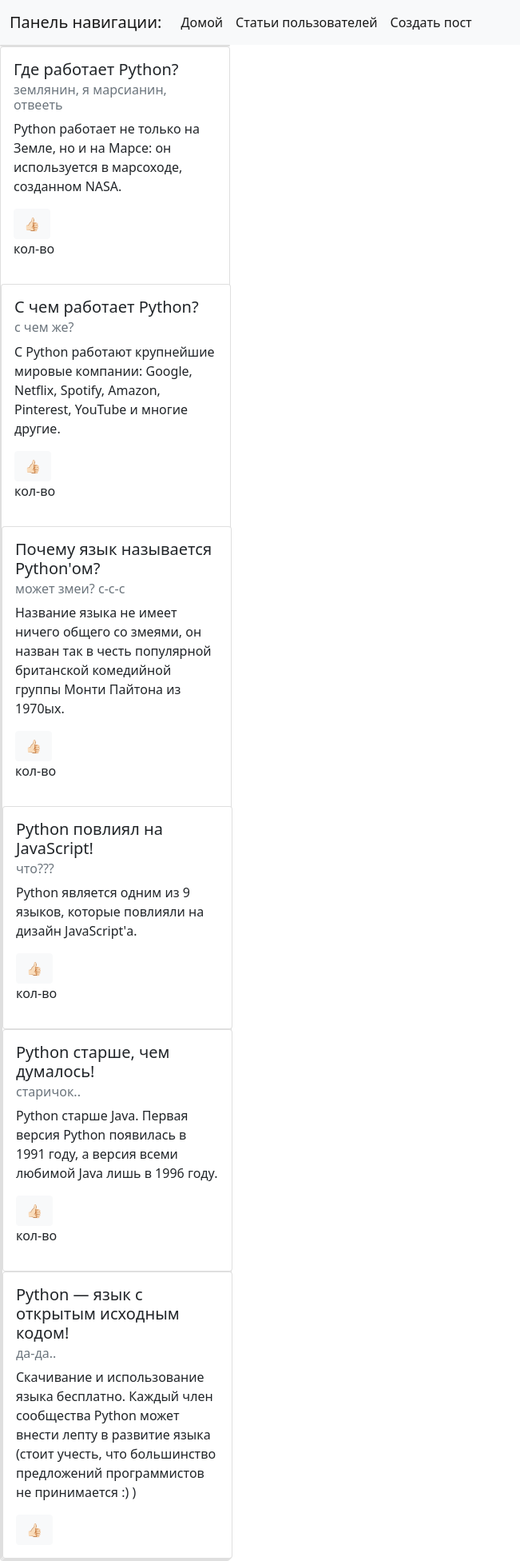
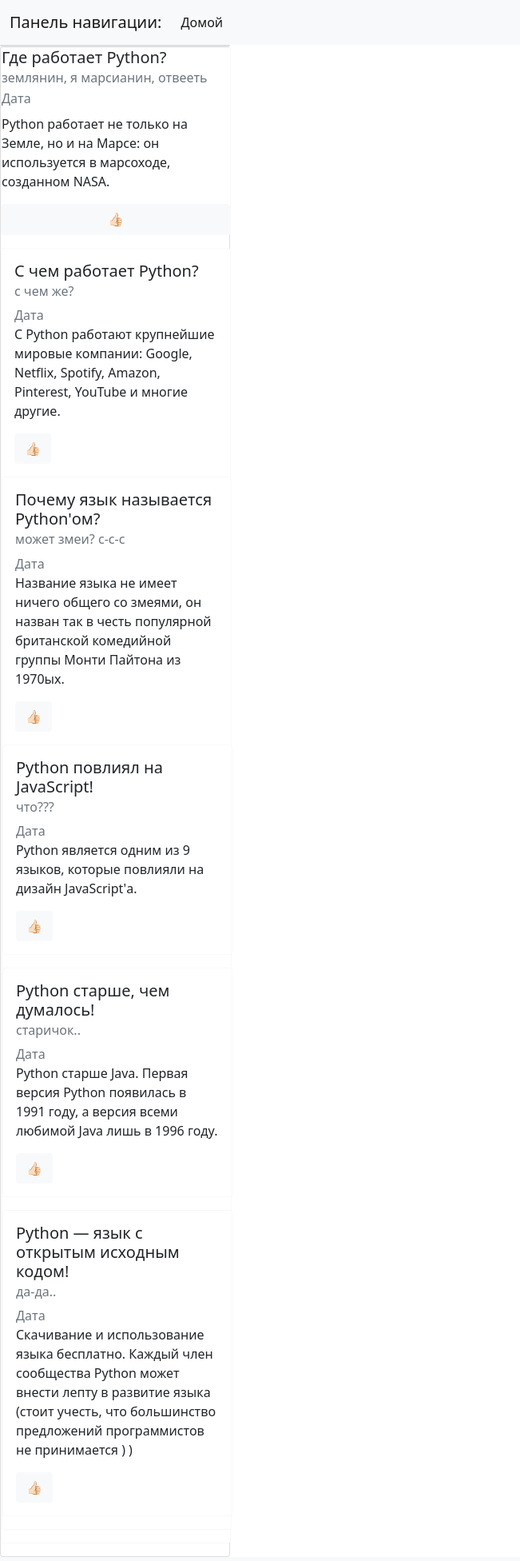
Before and after one commit to NikitaPazu/project, a Django app: template python_articles/templates/index.html in a window 1280 px wide. Shown: the whole page at 80% size, without its empty margins (0-651 px from the left). Run offline with Django 4.2, Linux system fonts and the light colour scheme; the template is opened without the code that fills it, so the values that code supplies are empty.

Commit message:
Поэксперементировал с оформлением сайта (5)

```diff
--- a/python_articles/python_articles/settings.py
+++ b/python_articles/python_articles/settings.py
@@ -55,7 +55,7 @@ ROOT_URLCONF = 'python_articles.urls'
 TEMPLATES = [
     {
         'BACKEND': 'django.template.backends.django.DjangoTemplates',
-        'DIRS': [],
+        'DIRS': [BASE_DIR / 'templates'],
         'APP_DIRS': True,
         'OPTIONS': {
             'context_processors': [
--- a/python_articles/python_articles/urls.py
+++ b/python_articles/python_articles/urls.py
@@ -3,10 +3,6 @@ from django.contrib import admin
 from django.urls import path
 
 urlpatterns = [
-    path('', views.homePage),
-    path('about/', views.index),
-    path('home', views.index),
-    path('users_articles', views.index),
-    path('add_post>', views.index),
+    path("", views.main)
     # path('post/likes/<id>', )
 ]
--- a/python_articles/templates/index.html
+++ b/python_articles/templates/index.html
@@ -1,5 +1,6 @@
 <!DOCTYPE html>
 <html lang="ru">
+<!--from .views.py import Post_like-->
 <head>
     <link href="https://cdn.jsdelivr.net/npm/bootstrap@5.0.1/dist/css/bootstrap.min.css" rel="stylesheet" integrity="sha384-+0n0xVW2eSR5OomGNYDnhzAbDsOXxcvSN1TPprVMTNDbiYZCxYbOOl7+AMvyTG2x" crossorigin="anonymous">
     <meta charset="UTF-8">
@@ -15,10 +16,8 @@
     <div class="collapse navbar-collapse" id="navbarSupportedContent">
       <ul class="navbar-nav mr-auto mb-2 mb-lg-0">
         <li class="nav-item">
-          <a class="nav-link active" aria-current="page" href="http://localhost:63342/python_articles/python_articles/templates/">Домой</a>
+          <a class="nav-link active" aria-current="page" href="http://localhost:8000/">Домой</a>
         </li>
-        <a class="nav-link active" aria-current="page" href="users_articles">Статьи пользователей</a>
-        <a class="nav-link active" aria-current="page" href="add_post">Создать пост</a>
     </div>
   </div>
 </nav>
@@ -31,55 +30,60 @@
 
 
 
-  <div class="card-body">
+  <div class="card border-light mb-3" style="width: 18rem;">
     <h5 class="card-title">Где работает Python?</h5>
     <h6 class="card-subtitle mb-2 text-muted">землянин, я марсианин, отвеeть</h6>
+    <h7 class="card-subtitle mb-2 text-muted">Дата</h7>
     <p class="card-text">Python работает не только на Земле, но и на Марсе: он используется в марсоходе, созданном NASA. </p>
     <button type="button" class="btn btn-light">👍🏻</button>
-    <p class="font-weight-bold">кол-во</p>
+<!--    <p class="font-weight-bold">кол-во</p>-->
   </div>
 
-    <div class="card" style="width: 18rem;">
+   <div class="card border-light mb-3" style="width: 18rem;">
   <div class="card-body">
     <h5 class="card-title">С чем работает Python?</h5>
     <h6 class="card-subtitle mb-2 text-muted">с чем же?</h6>
+    <h7 class="card-subtitle mb-2 text-muted">Дата</h7>
     <p class="card-text"> С Python работают крупнейшие мировые компании: Google, Netflix, Spotify, Amazon, Pinterest, YouTube и многие другие. </p>
     <button type="button" class="btn btn-light">👍🏻</button>
-    <p class="font-weight-bold">кол-во</p>
+<!--    <p class="font-weight-bold">кол-во</p>-->
   </div>
-      <div class="card" style="width: 18rem;">
+    <div class="card border-light mb-3" style="width: 18rem;">
   <div class="card-body">
     <h5 class="card-title, class= font-weight-bolder" >Почему язык называется Python'ом?</h5>
     <h6 class="card-subtitle mb-2 text-muted">может змеи? с-с-с </h6>
+    <h7 class="card-subtitle mb-2 text-muted">Дата</h7>
     <p class="card-text">Название языка не имеет ничего общего со змеями, он назван так в честь популярной британской комедийной группы Монти Пайтона из 1970ых.</p>
     <button type="button" class="btn btn-light">👍🏻</button>
-    <p class="font-weight-bold">кол-во</p>
+<!--    <p class="font-weight-bold">кол-во</p>-->
 </div>
-        <div class="card" style="width: 18rem;">
+        <div class="card border-light mb-3" style="width: 18rem;">
   <div class="card-body">
     <h5 class="card-title, class= font-weight-bolder" >Python повлиял на JavaScript!</h5>
     <h6 class="card-subtitle mb-2 text-muted">что???</h6>
+    <h7 class="card-subtitle mb-2 text-muted">Дата</h7>
     <p class="card-text">Python является одним из 9 языков, которые повлияли на дизайн JavaScript'а.</p>
     <button type="button" class="btn btn-light btn-light ">👍🏻</button>
-    <p class="font-weight-bold">кол-во</p>
+<!--    <p class="font-weight-bold">кол-во</p>-->
   </div>
 </div>
-  <div class="card" style="width: 18rem;">
+  <div class="card border-light mb-3" style="width: 18rem;">
   <div class="card-body">
     <h5 class="card-title, class= font-weight-bolder" >Python старше, чем думалось!</h5>
     <h6 class="card-subtitle mb-2 text-muted">старичок..</h6>
+    <h7 class="card-subtitle mb-2 text-muted">Дата</h7>
     <p class="card-text"> Python старше Java. Первая версия Python появилась в 1991 году, а версия всеми любимой Java лишь в 1996 году.</p>
     <button type="button" class="btn btn-light">👍🏻</button>
-    <p class="font-weight-bold">кол-во</p>
+<!--    <p class="font-weight-bold">кол-во</p>-->
   </div>
 </div>
-        <div class="card" style="width: 18rem;">
+        <div class="card border-light mb-3" style="width: 18rem;">
   <div class="card-body">
     <h5 class="card-title, class= font-weight-bolder" >Python — язык с открытым исходным кодом!</h5>
     <h6 class="card-subtitle mb-2 text-muted">да-да..</h6>
-    <p class="card-text"> Скачивание и использование языка бесплатно. Каждый член сообщества Python может внести лепту в развитие языка (cтоит учесть, что большинство предложений программистов не принимается :) )</p>
-    <a href="like/" type="button" class="btn btn-light">👍🏻</a>
-<!--    <p class="font-weight-bold">кол-во</p>-->
+    <h7 class="card-subtitle mb-2 text-muted">Дата</h7>
+    <p class="card-text"> Скачивание и использование языка бесплатно. Каждый член сообщества Python может внести лепту в развитие языка (cтоит учесть, что большинство предложений программистов не принимается ) )</p>
+    <a href="like{{ id }}" type="button" class="btn btn-light ">👍🏻</a>
   </div>
 </div>
 
@@ -87,7 +91,6 @@
       {% block content %}
         {% endblock content %}
 
-
 </div>
 </body>
 </html>
```
Also changed, not shown: python_articles/python_articles/views.py (+7 -3 lines).
